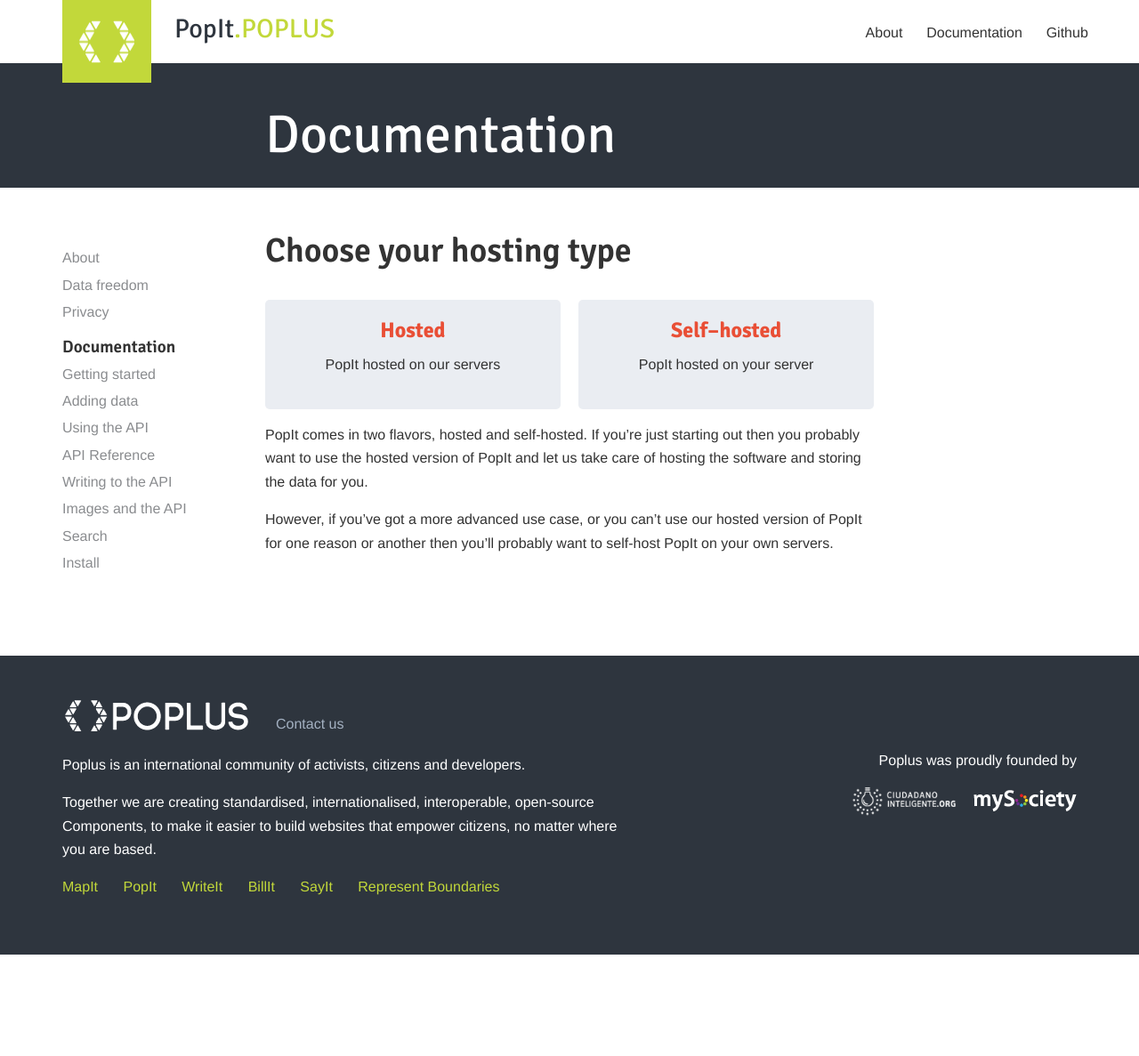
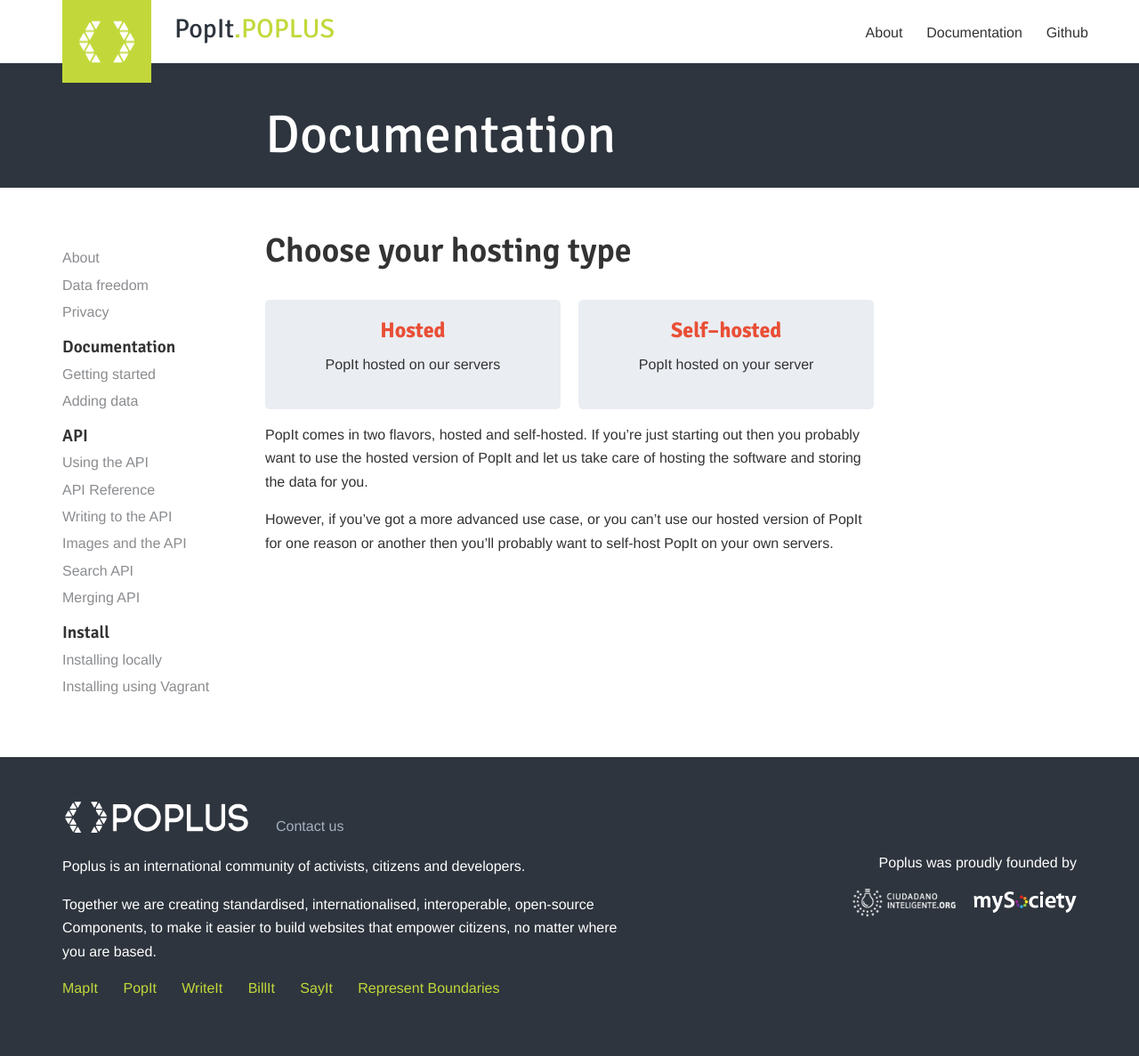
Before and after one commit to mysociety/popit.poplus.org, a Jekyll site: the page built from docs/index.md, in a window 1280 px wide. Shown: the whole page at 89% size. Built offline with Jekyll 4.4.1, drawn with Linux system fonts in a browser that asks for light colours; before the commit the page ends 1073 px from its top, so only the background shows below that.

Commit message:
Update sidebar to include Merging API
Also make some changes to help break the documentation up into slightly
more distinct sections.

```diff
--- a/_includes/sidebar.html
+++ b/_includes/sidebar.html
@@ -6,11 +6,15 @@
         <li><a href="{{ site.baseurl }}/docs/"><h2>Documentation</h2></a></li>
         <li><a href="{{ site.baseurl }}/docs/getting-started/">Getting started</a></li>
         <li><a href="{{ site.baseurl }}/docs/adding-data/">Adding data</a></li>
+        <li><a href="{{ site.baseurl }}/docs/api/"><h2>API</h2></a></li>
         <li><a href="{{ site.baseurl }}/docs/api/">Using the API</a></li>
         <li><a href="{{ site.baseurl }}/docs/api/reference/">API Reference</a></li>
         <li><a href="{{ site.baseurl }}/docs/api/writing/">Writing to the API</a></li>
         <li><a href="{{ site.baseurl }}/docs/api/images/">Images and the API</a></li>
-        <li><a href="{{ site.baseurl }}/docs/api/search/">Search</a></li>
-        <li><a href="{{ site.baseurl }}/docs/install/">Install</a></li>
+        <li><a href="{{ site.baseurl }}/docs/api/search/">Search API</a></li>
+        <li><a href="{{ site.baseurl }}/docs/api/merging/">Merging API</a></li>
+        <li><a href="{{ site.baseurl }}/docs/install/"><h2>Install</h2></a></li>
+        <li><a href="{{ site.baseurl }}/docs/install/">Installing locally</a></li>
+        <li><a href="{{ site.baseurl }}/docs/install/vagrant/">Installing using Vagrant</a></li>
     </ul>
 </nav>
```
